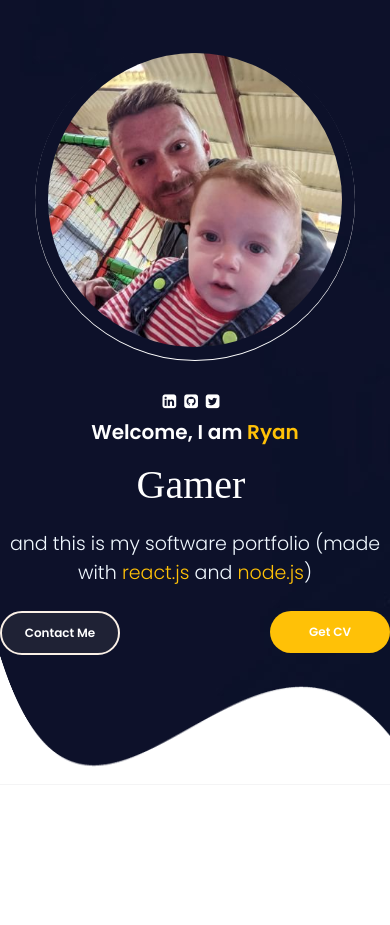
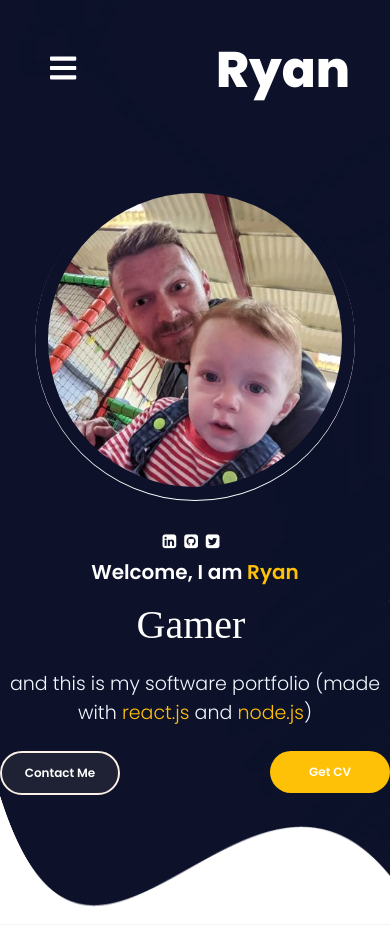
Before and after one commit to RyanRalphs/portfolio-frontend, a React (Create React App) app: page / in a window 390 px wide. Before the commit the page ends 844 px from the top, so only its background shows below. Built offline with nearby package versions, Linux system fonts and the light colour scheme; a web font is replaced by a local one.

Commit message:
Finished off header logic and added css. Mobile view ready

```diff
--- a/package.json
+++ b/package.json
@@ -7,6 +7,7 @@
     "@fortawesome/free-brands-svg-icons": "^5.15.4",
     "@fortawesome/free-regular-svg-icons": "^5.15.4",
     "@fortawesome/free-solid-svg-icons": "^5.15.4",
+    "@fortawesome/react-fontawesome": "^0.1.16",
     "@testing-library/jest-dom": "^5.16.1",
     "@testing-library/react": "^12.1.2",
     "@testing-library/user-event": "^13.5.0",
--- a/src/Portfolio-Container/Home/Header/Header.css
+++ b/src/Portfolio-Container/Home/Header/Header.css
@@ -0,0 +1,104 @@
+.header-main {
+    display: flex;
+    justify-content: center;
+    height: 140px;
+    color: var(--white);
+
+}
+
+.header-parent {
+    display: flex;
+    align-items: center;
+    justify-content: space-between;
+    height: 100%;
+    width: 70%;
+    color: var(--white);
+}
+
+.header-logo {
+    font-size: 50px;
+    font-family: "Poppins ExtraBold";
+    color: var(--white);
+}
+
+.header-options {
+    display: flex;
+    align-items: center;
+}
+
+.header-option {
+    font-size: 16px;
+    cursor: pointer;
+    font-weight: 600;
+}
+
+.header-hamburger {
+    display: none;
+    color: var(--white)
+}
+
+.header-option-seperator {
+    margin: 0 50px 0 0;
+    color: var(--white)
+}
+
+.selected-header-option {
+    color: var(--yellow)
+}
+
+@media only screen and (max-width: 1110px) {
+    .header-parent {
+        width: 80%;
+    }
+}
+
+@media only screen and (max-width: 970px) {
+    .header-hamburger {
+        display: block;
+    }
+
+    .header-parent {
+        width: 100%;
+        padding: 0 40px;
+        position: relative;
+    }
+
+    .header-options {
+        display: flex;
+        flex-direction: column;
+        position: absolute;
+        left: -100%;
+        top: 0px;
+        height: 100vh;
+        width: 100%;
+        justify-content: space-around;
+        background-color: #1f2235;
+        z-index: 1000;
+        opacity: 0.5;
+        transition: all 0.8s ease-out;
+    }
+
+    .header-option-seperator {
+        margin: 0;
+    }
+
+    .selected-header-option {
+        color: var(--white)
+    }
+
+    .header-option {
+        color: var(--white)
+    }
+
+    .header-hamburger-bars {
+        font-size: 30px;
+        cursor: pointer;
+        margin: 0px 10px;
+        color: var(--white)
+    }
+
+    .show-hamburger-options {
+        left: 0;
+        opacity: 1;
+    }
+}
--- a/src/Portfolio-Container/Home/Header/Header.js
+++ b/src/Portfolio-Container/Home/Header/Header.js
@@ -1,11 +1,75 @@
-import React from 'react'
+import React, { useState } from 'react'
+import { totalScreens, getScreenIndex } from '../../../utils/common'
+import scrollService from '../../../utils/scrollService'
+import { faBars } from '@fortawesome/free-solid-svg-icons'
+import { FontAwesomeIcon } from '@fortawesome/react-fontawesome'
 import './Header.css'
 
+
 export default function Header() {
-    return
-    (
+    const [selectedScreen, setSelectedScreen] = useState(0)
+    const [showHeaderOptions, setShowHeaderOptions] = useState(false)
+
+    const updateScreen = (currentScreen) => {
+        if (!currentScreen || !currentScreen.screenInView) {
+            return
+        }
+        let screenIndex = getScreenIndex(currentScreen.screenInView)
+        if (screenIndex < 0) {
+            return
+        }
+    }
+
+    scrollService.currentScreenBroadcast.subscribe(updateScreen)
+
+    const getHeaderOptions = () => {
+        return (
+            totalScreens.map((screen, i) => (
+                <div key={screen.screen_name} className={getHeaderOptionsClass(i)}
+                    onClick={() => switchScreen(i, screen)} >
+                    <span>{screen.screen_name}</span>
+                </div>
+            ))
+        )
+    }
+
+    const getHeaderOptionsClass = (index) => {
+        let classes = "header-option"
+        if (index < totalScreens.length - 1) {
+            classes += "header-option-seperator"
+        }
+        if (selectedScreen === index) {
+            classes += "selected-header-option"
+        }
+        return classes
+    }
+
+    const switchScreen = (index, screen) => {
+        let screenComponent = document.getElementById(screen.screen_name)
+        if (!screenComponent) {
+            return
+        }
+
+        screenComponent.scrollIntoView({ behavior: 'smooth' })
+        setSelectedScreen(index)
+        setShowHeaderOptions(false)
+    }
+
+    return(
         <div>
-
+            <div className='header-main' onClick={() => setShowHeaderOptions(!showHeaderOptions)}>
+                <div className='header-parent'>
+                    <div className='header-hamburger' onClick={() => setShowHeaderOptions(!showHeaderOptions)}>
+                        <FontAwesomeIcon className='header-hamburger-bars' icon={faBars} />
+                    </div>
+                    <div className='header-logo'>
+                        <span>Ryan</span>
+                    </div>
+                    <div className={showHeaderOptions ? "header-options show-hamburger-options" : "header-options"}>
+                        {getHeaderOptions()}
+                    </div>
+                </div>
+            </div>
         </div>
     )
 }
--- a/src/Portfolio-Container/Home/Home.js
+++ b/src/Portfolio-Container/Home/Home.js
@@ -1,11 +1,13 @@
 import React from "react";
 import Profile from "./Profile/Profile";
+import Header from "./Header/Header"
 import Footer from "./Footer/Footer";
 import "./Home.css"
 
 export default function Home() {
     return (
         <div className="home-main">
+            <Header/>
             <Profile/>
             <Footer/>
 
```
Also changed, not shown: 1 other file (tests, documents, lock files or other folders).
